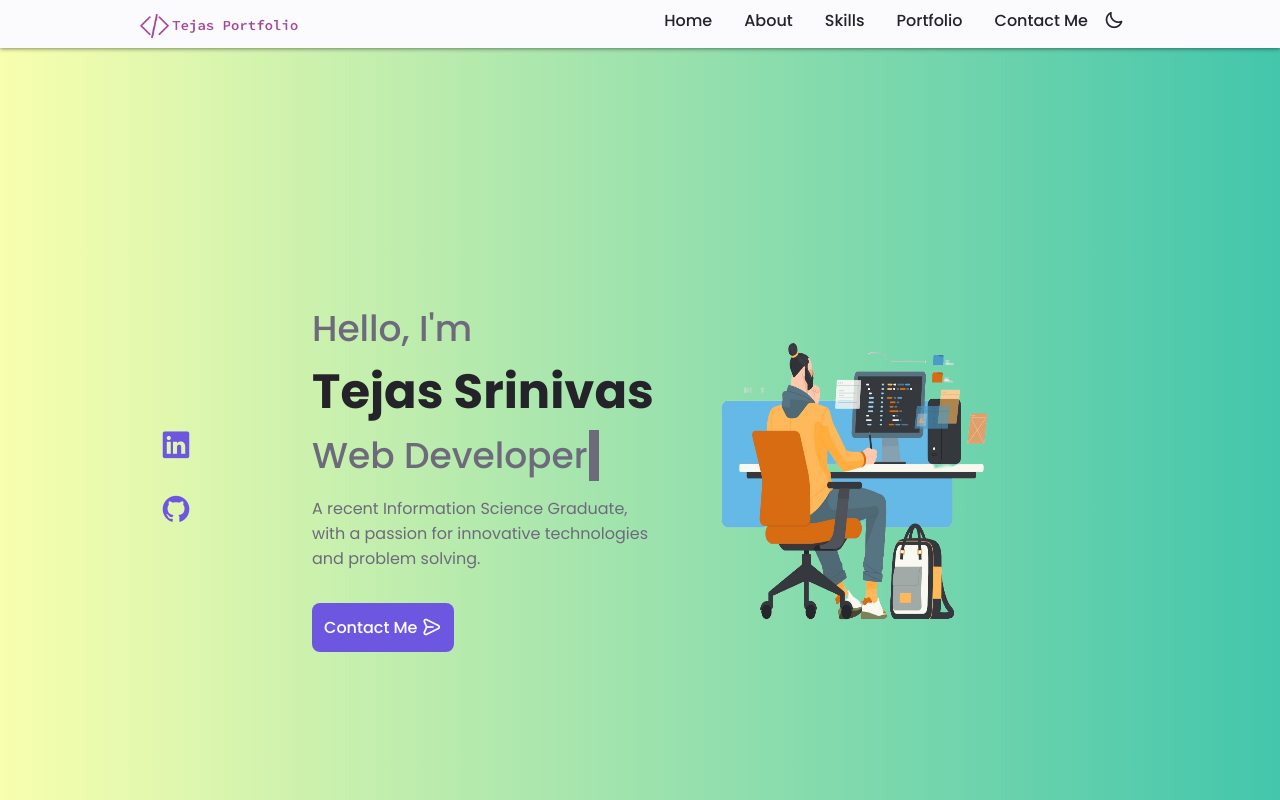
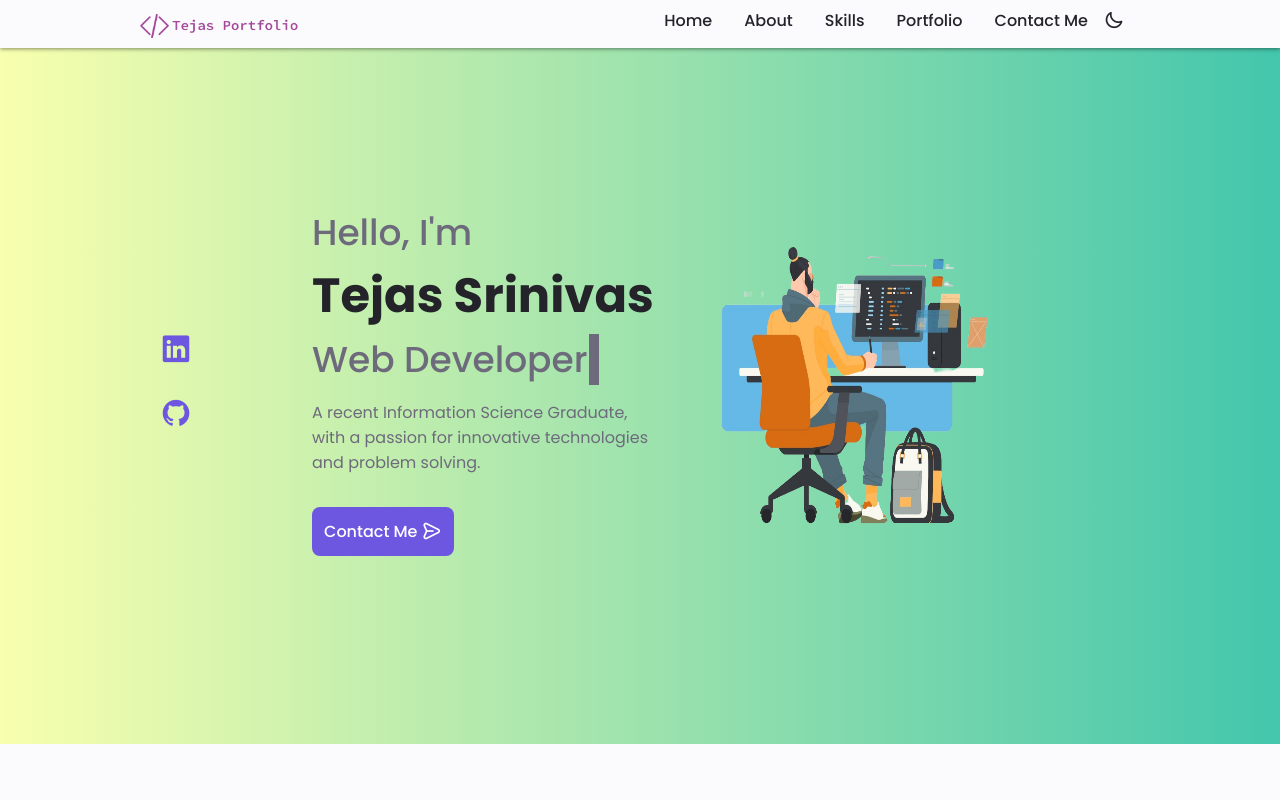
Before and after one commit to tejas-srinivas/portfolio_react, a React (Create React App) app: page / in a window 1280 px wide. Shown: the top 800 px of the page. Built offline with nearby package versions, Linux system fonts and the light colour scheme.

Commit message:
updated_css

```diff
--- a/src/App.css
+++ b/src/App.css
@@ -285,7 +285,7 @@ img {
 
 .home__content {
     grid-template-columns: .5fr 3fr;
-    padding-top: 3.5rem;
+    padding-top: 1.5rem;
     align-items: center;
 }
 
@@ -914,7 +914,7 @@ img {
         justify-self: flex-end;
     }
     .home{
-        padding: 10rem 0 10rem;
+        padding: 4rem 0 10rem;
     }
     /* .home__title{
         font-size: var(--big-font-size);
```
